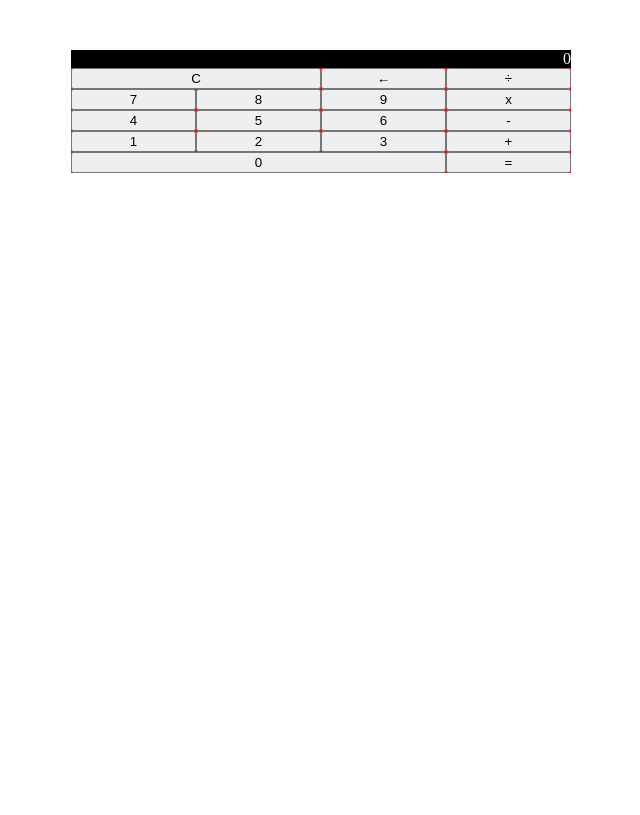
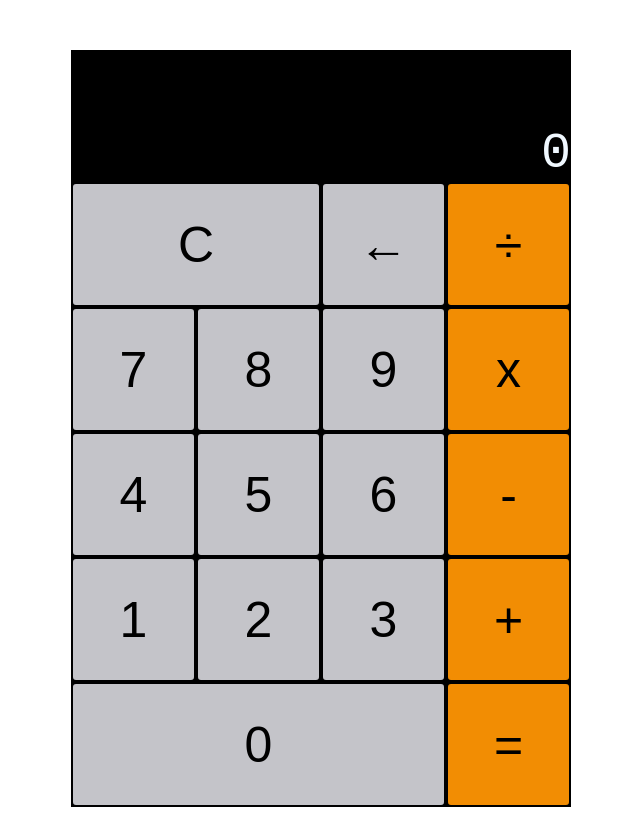
Before and after one commit to dottharun/4_calculator, a plain HTML site: page index.html in a window 1280 px wide. Shown: the whole page, without its empty margins (319-959 px from the left). Drawn offline with Linux system fonts and the light colour scheme.

Commit message:
button color and borders

```diff
--- a/style.css
+++ b/style.css
@@ -10,15 +10,40 @@
   margin: 0 auto;
   margin-top: 50px;
   width: 500px;
-  background-color: red;
+  background-color: black;
 }
 
 .answer {
   background-color: black;
   color: aliceblue;
   text-align: end;
+  padding-top: 75px;
+  font-family: monospace;
+  font-size: 50px;
 }
 
+.button {
+  font-size: 50px;
+  font-weight: 300;
+  height: 125px;
+  border: 2px solid black;
+  border-radius: 5px;
+  background-color: #c4c4c9;
+}
+
+.button:hover {
+  background-color: white;
+}
+
+.multiply,
+.divide,
+.subtract,
+.add,
+.equal {
+  background-color: #f28d03;
+}
+
+/* grid setup */
 .cancel {
   grid-area: c;
 }
```
